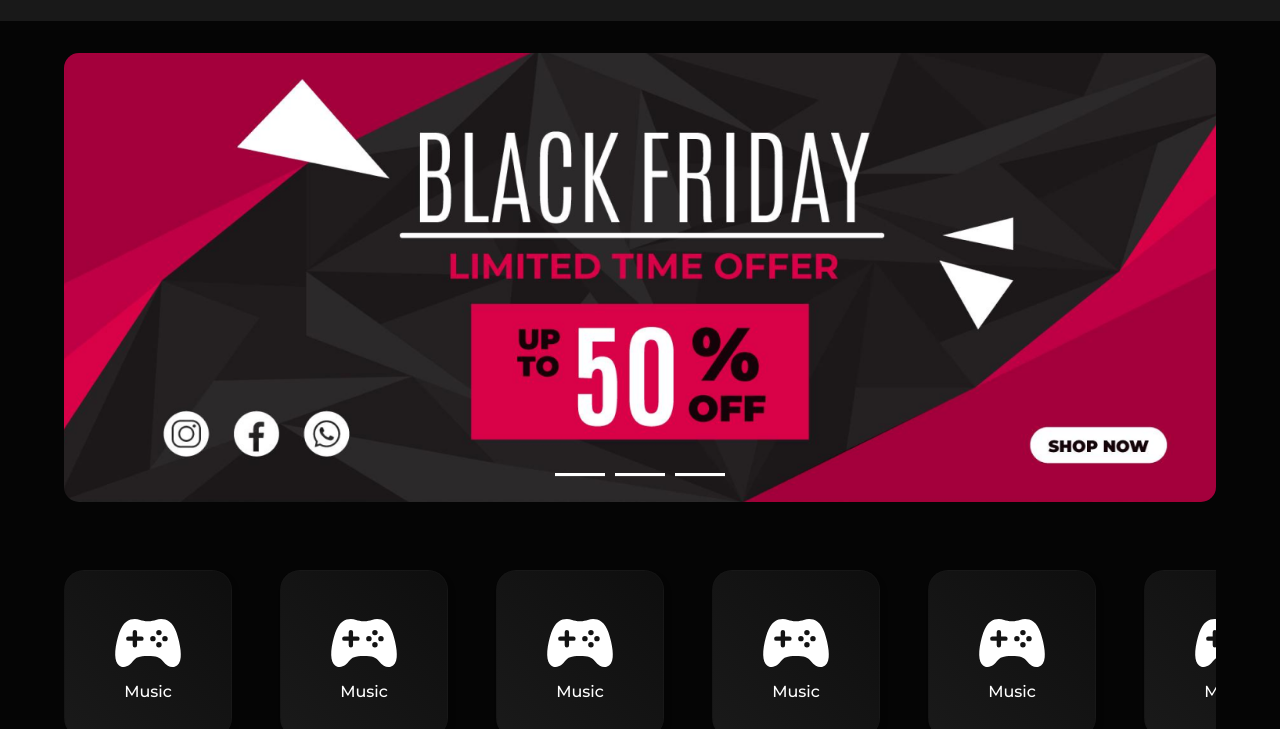
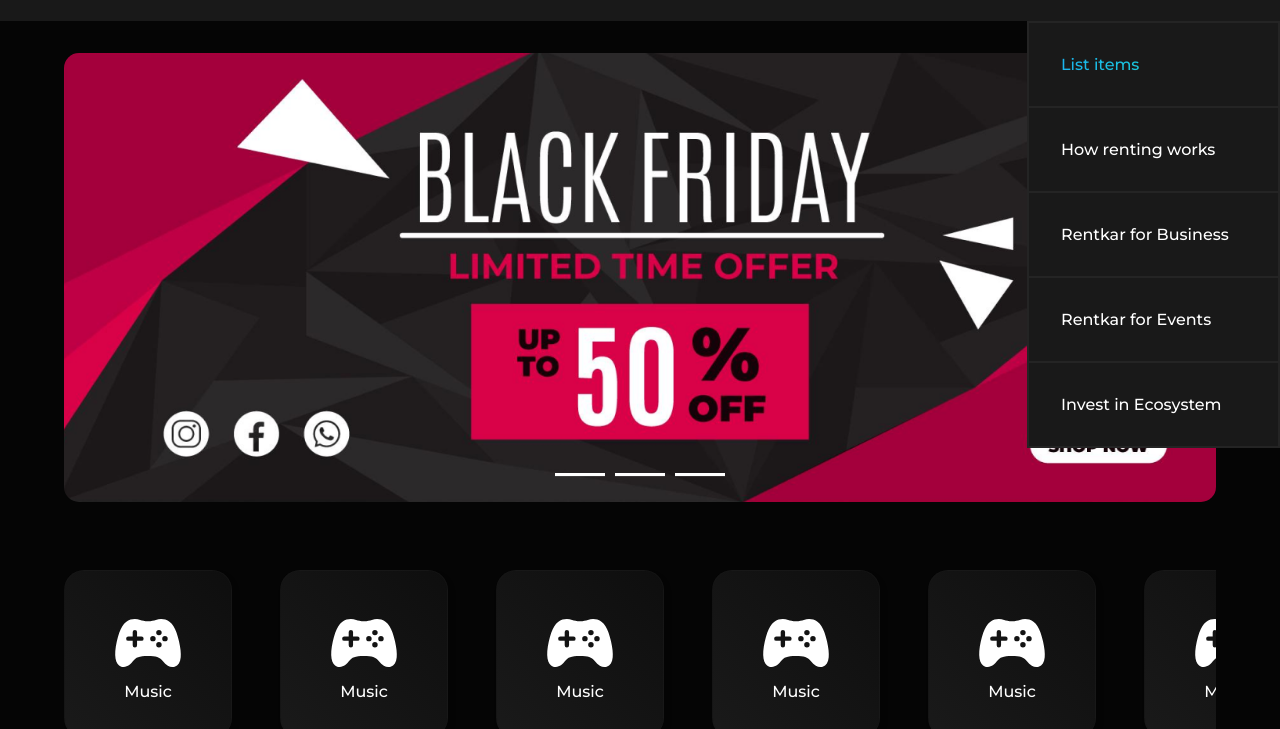
Before and after one commit to AyushBobale/Figma-Assessment, a React app in the folder src/client/: page / in a window 1280 px wide. Both pictures are taken after a click on the link 1155 px from the left and 46 px from the top of the page. Shown: the part 71-800 px from the top of the page. Built offline with nearby package versions, Linux system fonts and the light colour scheme.

Commit message:
Minor bug fix

```diff
--- a/src/client/src/components/HamMenu/HamMenu.css
+++ b/src/client/src/components/HamMenu/HamMenu.css
@@ -9,6 +9,8 @@
     display: none;
     right: 0;
     top: 112px;
+
+    z-index: 20;
 }
 
 .side-menu-item{
@@ -22,7 +24,7 @@
     background-clip: text;
 }
 
-.active {
+.side-menu-active {
     display: inline;
 }
 
--- a/src/client/src/components/HamMenu/HamMenu.js
+++ b/src/client/src/components/HamMenu/HamMenu.js
@@ -2,7 +2,7 @@
 
 function HamMenu(props) {
     return(
-        <div className={props.hide ? "side-menu active" : "side-menu"}>
+        <div className={props.hide ? "side-menu side-menu-active" : "side-menu"}>
             <div className="side-menu-item active-link">List items</div>
             <div className="side-menu-item">How renting works</div>
             <div className="side-menu-item">Rentkar for Business</div>
```
Also changed, not shown: src/readme.md (added).
